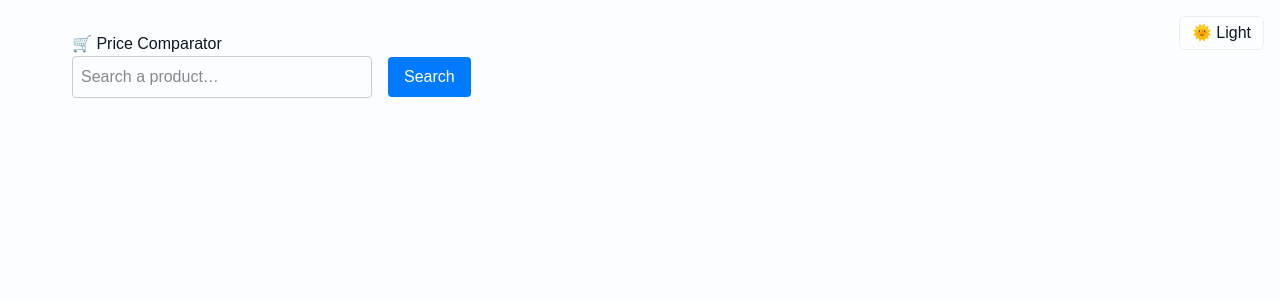
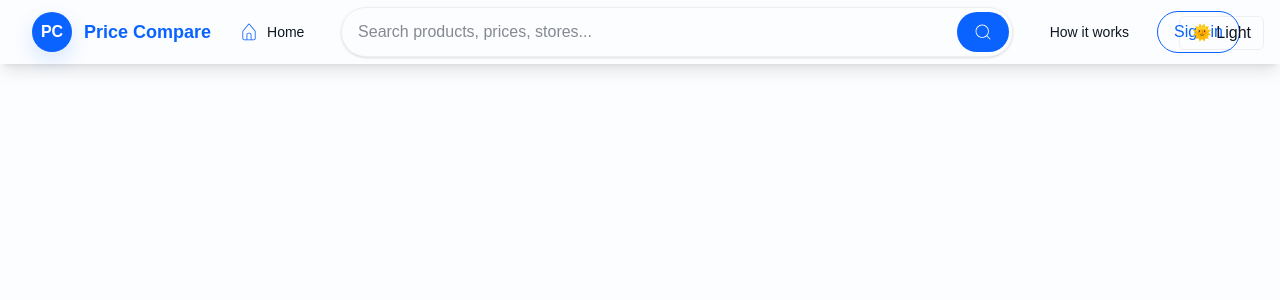
Before and after one commit to krishna020906/price-comparision, a Next.js app: page / in a window 1280 px wide. Shown: the top 300 px of the page. Built offline with nearby package versions, Linux system fonts and the light colour scheme.

Commit message:
Initial commit of project files

```diff
--- a/next.config.mjs
+++ b/next.config.mjs
@@ -1,10 +1,20 @@
 /** @type {import('next').NextConfig} */
 const nextConfig = {
     images: {
-        domains: [
-            "images-na.ssl-images-amazon.com",
-            "m.media-amazon.com",
-            // add any domains your image URLs use
+        remotePatterns: [
+        // Amazon images
+        {
+            protocol: 'https',
+            hostname: 'm.media-amazon.com',
+            pathname: '/**'
+        },
+        // Flipkart (example hosts — check actual hostnames in your debug screenshots)
+        {
+            protocol: 'https',
+            hostname: 'rukminim1.flixcart.com',
+            pathname: '/**'
+        },
+         { protocol: 'https', hostname: 'images-eu.ssl-images-amazon.com', pathname: '/**' },
         ],
     },
 };
--- a/package.json
+++ b/package.json
@@ -11,6 +11,7 @@
   "dependencies": {
     "@material-tailwind/react": "^2.0.7",
     "axios": "^1.11.0",
+    "framer-motion": "^12.23.12",
     "ioredis": "^5.7.0",
     "lightningcss": "^1.30.1",
     "mongodb": "^6.18.0",
@@ -22,6 +23,7 @@
     "puppeteer-extra-plugin-stealth": "^2.11.2",
     "react": "19.1.0",
     "react-dom": "19.1.0",
+    "react-icons": "^5.5.0",
     "redis": "^5.8.0"
   },
   "devDependencies": {
--- a/src/app/globals.css
+++ b/src/app/globals.css
@@ -17,7 +17,18 @@ html.theme-dark {
   --text-muted: #9AA8B2;
   --accent: #0b63ff;
   --border-soft: rgba(255,255,255,0.04);
-  --card-shadow: 0 10px 30px rgba(2,6,23,0.55);
+
+  --hover-surface: rgba(255,255,255,0.03);
+  --hover-surface-active: rgba(255,255,255,0.02);
+    /* stronger card shadow: deeper and more opaque */
+  --card-shadow: 0 18px 50px rgba(2,6,23,0.72);
+
+  /* header-specific shadow: layered for depth + slight accent glow */
+  --header-shadow: 0 10px 30px rgba(2,6,23,0.65), 0 2px 8px rgba(11,99,255,0.04);
+
+  /* subtle border to increase separation from background */
+  --header-border: rgba(255,255,255,0.03);
+
 }
 
 /* Light theme values */
@@ -31,8 +42,46 @@ html.theme-light {
   --accent: #0b63ff;
   --border-soft: rgba(15,23,42,0.06);
   --card-shadow: 0 8px 22px rgba(2,6,23,0.06);
+  --hover-surface: rgba(2,6,23,0.04);
+  --hover-surface-active: rgba(2,6,23,0.02);
 }
 
+/* Apply header shadow + border (override Tailwind's shadow if present) */
+html.theme-dark header,
+html.theme-dark .site-header,
+html.theme-dark .page-header {
+  box-shadow: var(--header-shadow) !important;
+  border-bottom: 1px solid var(--header-border) !important;
+}
+
+/* stronger search/input shadows in dark mode too */
+html.theme-dark input,
+html.theme-dark .search-input {
+  box-shadow: 0 8px 22px rgba(2,6,23,0.55) !important;
+}
+
+/* ensure cards use the updated card shadow */
+html.theme-dark .ecom-card {
+  box-shadow: var(--card-shadow) !important;
+}
+
+.hover-theme-bg:hover {
+  background: var(--hover-surface) !important;
+}
+.hover-theme-bg:active {
+  background: var(--hover-surface-active) !important;
+}
+
+/* Optional: override common Tailwind hover utilities that cause light backgrounds in dark mode.
+   This ensures existing `hover:bg-gray-100` / `hover:bg-gray-50` usages pick up the theme instead. */
+html.theme-dark .hover\:bg-gray-100:hover,
+html.theme-dark .hover\:bg-gray-50:hover {
+  background: var(--hover-surface) !important;
+}
+html.theme-light .hover\:bg-gray-100:hover,
+html.theme-light .hover\:bg-gray-50:hover {
+  background: var(--hover-surface) !important;
+}
 /* Fallbacks if JS disabled rely on user OS setting */
 @media (prefers-color-scheme: dark) {
   :root {
--- a/src/app/page.jsx
+++ b/src/app/page.jsx
@@ -1,4 +1,19 @@
 'use client'
+import Navbar from "@/components/NavBar";
+
+import LandingPage from "@/components/NavBar";
+export default function Page() {
+  return (
+    <>
+      <Navbar />
+
+    </>
+  );
+}
+
+
+
+/*
 import React, { useState } from 'react'
 // import axios from 'axios'
 import { useRouter } from 'next/navigation'
@@ -42,3 +57,4 @@ export default function Home() {
     </div>
   )
 }
+*/
--- a/src/app/search/page.jsx
+++ b/src/app/search/page.jsx
@@ -63,14 +63,14 @@ export default function SearchPage() {
                 <p className="text-yellow-600">⚠️ {payload.error}</p>
               ) : (
                 <div className="grid grid-cols-1 sm:grid-cols-2 md:grid-cols-3 lg:grid-cols-4 gap-6">
-                  {payload.map(p => (
+                  {payload.map((p, i) => (
                     <EcommerceCard
-                      key={`${source}-${p.asin}`}
+                      key={`${source}-${p.asin || p.link || p.image || i}`}
                       image={p.image}
                       title={p.title}
                       price={p.price}
                       description={p.title}
-                      onClick={() => router.push(`/product/${source}/${p.asin}`)}
+                      onClick={() => router.push(`/product/${source}/${p.asin || i}`)}
                     />
                   ))}
                 </div>
--- a/src/components/EcommerceCard.jsx
+++ b/src/components/EcommerceCard.jsx
@@ -55,6 +55,7 @@ export default function EcommerceCard({
           className="h-full w-full object-cover object-center"
           style={{ objectPosition: "centre" }}
         /> */}
+        {image ? (
           <Image
             src={image}
             alt={title}
@@ -64,7 +65,11 @@ export default function EcommerceCard({
             quality={80}
             priority={false} // set true for above-the-fold if needed
           />
-
+        ) : (
+          <div className="h-full w-full bg-gray-200 flex items-center justify-center text-sm text-gray-500">
+            No Image
+          </div>
+        )}
         {/* Favorite heart overlay (absolute) */}
         <button
           type="button"
@@ -109,7 +114,7 @@ export default function EcommerceCard({
       <div className="p-5 card-body flex-1">
         <div className="mb-3 flex items-start justify-between gap-4">
           <div className="flex-1">
-            <p className="text-sm font-medium leading-snug text-[var(--text-primary)]">
+            <p className="text-sm font-medium leading-snug text-[var(--text-primary)] line-clamp-2 ">
               {title}
             </p>
             {description && (
--- /dev/null
+++ b/src/components/NavBar.jsx
@@ -0,0 +1,141 @@
+import React, { useState } from 'react';
+import { CiHome, CiSearch } from 'react-icons/ci';
+
+export default function Navbar() {
+  const [mobileOpen, setMobileOpen] = useState(false);
+
+  return (
+    <header className="w-full shadow-lg" role="banner">
+      <div className="max-w-7xl mx-auto px-4 sm:px-6 lg:px-8">
+        <div className="flex items-center justify-between h-16">
+          {/* Left: Brand + Home */}
+          <div className="flex items-center space-x-4">
+            <a href="/" className="flex items-center space-x-3" aria-label="Price Compare home">
+              <span
+                className="inline-flex items-center justify-center w-10 h-10 rounded-full"
+                style={{
+                  background: 'var(--accent)',
+                  color: 'white',
+                  boxShadow: '0 8px 20px rgba(11,99,255,0.15)'
+                }}
+              >
+                <strong>PC</strong>
+              </span>
+
+              <span className="text-lg font-semibold" style={{ color: 'var(--accent)' }}>
+                Price Compare
+              </span>
+            </a>
+
+            <a
+              href="/"
+              className="hidden lg:flex items-center gap-2 text-sm rounded-full px-3 py-2 hover-theme-bg"
+            >
+              <CiHome className="text-xl" style={{ color: 'var(--accent)' }} />
+              <span>Home</span>
+            </a>
+          </div>
+
+          {/* Middle: Search (centered on md+). Wide, rounded, search icon button. */}
+          <div className="flex-1 mx-4 hidden md:flex justify-center">
+            <div className="w-full max-w-2xl">
+              <label htmlFor="site-search" className="sr-only">
+                Search
+              </label>
+              <div className="relative">
+                <input
+                  id="site-search"
+                  type="search"
+                  placeholder="Search products, prices, stores..."
+                  className="w-full pl-4 pr-12 py-3 rounded-full border focus:outline-none focus:ring-2 focus:ring-opacity-50 shadow-sm"
+                  style={{ borderColor: 'var(--border-soft)', background: 'transparent', color: 'var(--fg)' }}
+                />
+
+                <button
+                  aria-label="Search"
+                  className="absolute right-1 top-1/2 transform -translate-y-1/2 h-10 px-4 rounded-full flex items-center justify-center"
+                  style={{ background: 'var(--accent)', color: 'white' }}
+                >
+                  <CiSearch className="text-xl" />
+                </button>
+              </div>
+            </div>
+          </div>
+
+          {/* Right: Links + mobile toggle */}
+          <div className="flex items-center space-x-2">
+            <nav className="hidden md:flex items-center space-x-4">
+              <a href="#how" className="text-sm px-3 py-2 rounded-full hover-theme-bg">
+                How it works
+              </a>
+              <button
+                className="hidden lg:inline-flex items-center px-4 py-2 rounded-full border"
+                style={{ borderColor: 'var(--accent)', color: 'var(--accent)' }}
+              >
+                Sign in
+              </button>
+            </nav>
+
+            <div className="md:hidden">
+              <button
+                onClick={() => setMobileOpen(!mobileOpen)}
+                aria-label="Toggle menu"
+                className="p-2 rounded-md focus:outline-none focus:ring-2"
+                style={{ color: 'var(--accent)' }}
+              >
+                <svg className="w-6 h-6" fill="none" stroke="currentColor" viewBox="0 0 24 24">
+                  <path
+                    strokeLinecap="round"
+                    strokeLinejoin="round"
+                    strokeWidth="2"
+                    d={
+                      mobileOpen
+                        ? 'M6 18L18 6M6 6l12 12'
+                        : 'M4 6h16M4 12h16M4 18h16'
+                    }
+                  />
+                </svg>
+              </button>
+            </div>
+          </div>
+        </div>
+      </div>
+
+      {/* Mobile menu */}
+      {mobileOpen && (
+        <div className="md:hidden px-4 pb-4">
+          <div className="space-y-3">
+            <a href="/" className="flex items-center gap-3 px-3 py-2 rounded-lg hover-theme-bg">
+              <CiHome className="text-2xl" style={{ color: 'var(--accent)' }} /> Home
+            </a>
+
+            <a href="#how" className="block px-3 py-2 rounded-lg hover-theme-bg">
+              How it works
+            </a>
+
+            <div>
+              <label htmlFor="mobile-search" className="sr-only">
+                Search
+              </label>
+              <div className="relative">
+                <input
+                  id="mobile-search"
+                  className="w-full pl-4 pr-12 py-3 rounded-full border focus:outline-none"
+                  placeholder="Search products..."
+                  style={{ borderColor: 'var(--border-soft)', background: 'transparent', color: 'var(--fg)' }}
+                />
+                <button
+                  aria-label="Search"
+                  className="absolute right-1 top-1/2 transform -translate-y-1/2 h-10 px-4 rounded-full flex items-center justify-center"
+                  style={{ background: 'var(--accent)', color: 'white' }}
+                >
+                  <CiSearch className="text-xl" />
+                </button>
+              </div>
+            </div>
+          </div>
+        </div>
+      )}
+    </header>
+  );
+}
```
Also changed, not shown: flipkart-debug-1755668302830.png (added), 1 other file (tests, documents, lock files or other folders).
